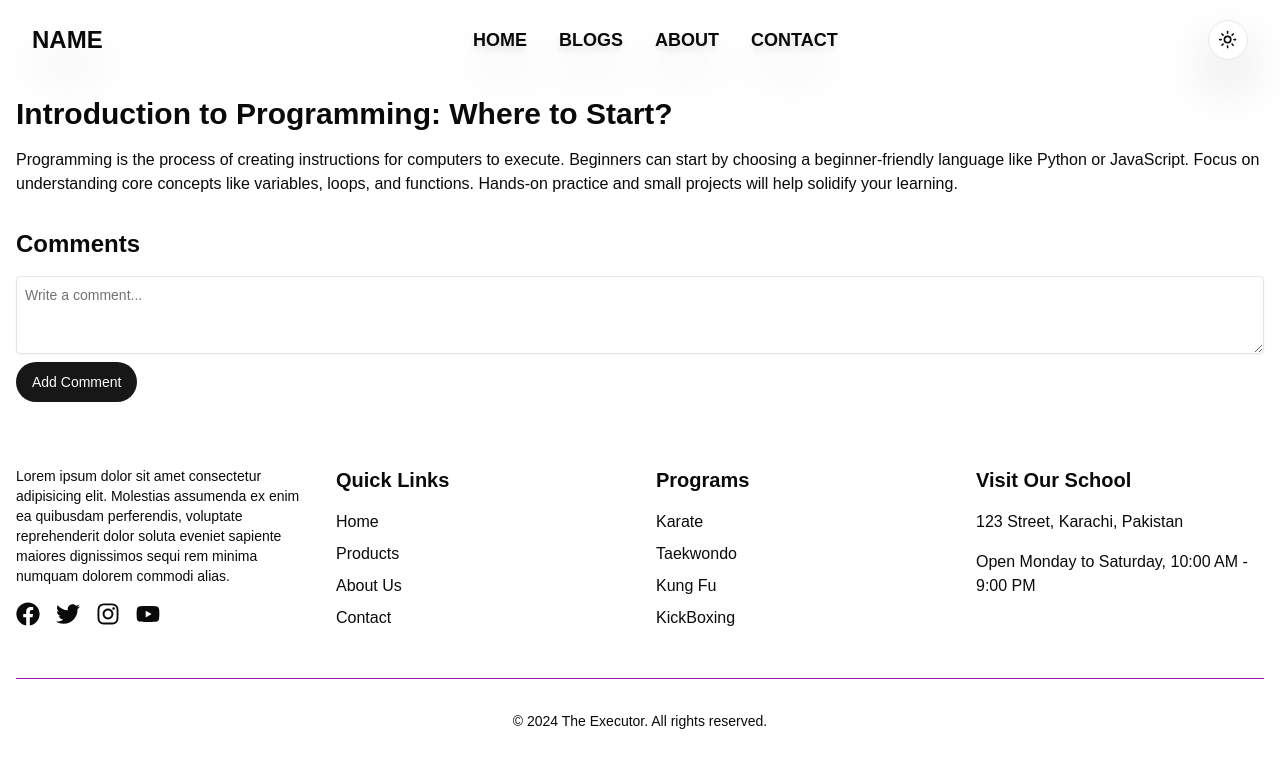
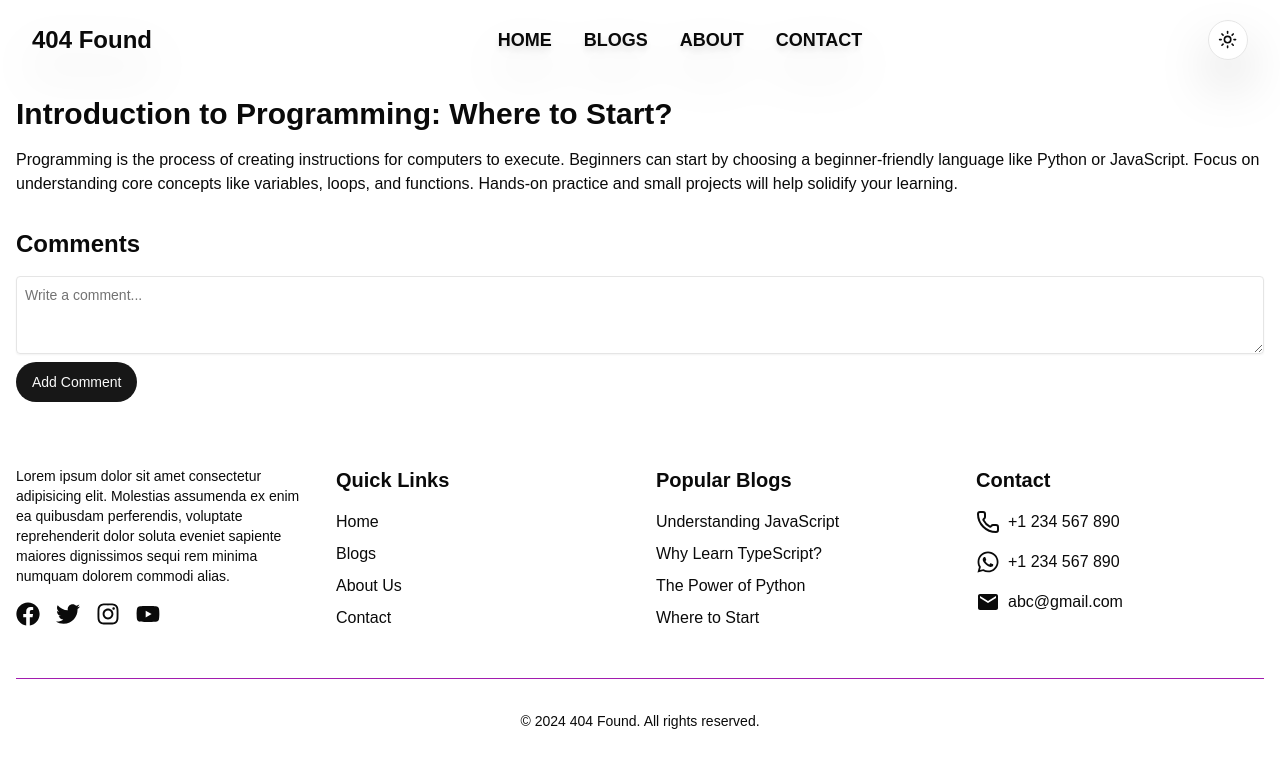
Before and after one commit to Tahasiraj1/Dynamic-Blog-Website, a Next.js app: page /posts/1 in a window 1280 px wide. Shown: the top 768 px of the page. Built offline with nearby package versions, Linux system fonts and the light colour scheme.

Commit message:
Update Footer and Header components; replace placeholder text, add contact information, and remove unused DotPattern component

```diff
--- a/components/layout/Footer.tsx
+++ b/components/layout/Footer.tsx
@@ -1,6 +1,9 @@
 import React from 'react'
 import Link from 'next/link'
 import { FaFacebook, FaTwitter, FaInstagram, FaYoutube } from 'react-icons/fa'
+import { Phone } from 'lucide-react';
+import { FaWhatsapp } from "react-icons/fa6";
+import { MdEmail } from "react-icons/md";
 
 const Footer = () => {
   return (
@@ -35,35 +38,41 @@ const Footer = () => {
                     <h3 className="text-xl font-bold mb-4">Quick Links</h3>
                     <ul className="space-y-2">
                     <li><Link href="/" className="hover:text-fuchsia-700 transition-colors">Home</Link></li>
-                    <li><Link href="/products" className="hover:text-fuchsia-700 transition-colors">Products</Link></li>
+                    <li><Link href="/posts" className="hover:text-fuchsia-700 transition-colors">Blogs</Link></li>
                     <li><Link href="/about" className="hover:text-fuchsia-700 transition-colors">About Us</Link></li>
                     <li><Link href="/contact" className="hover:text-fuchsia-700 transition-colors">Contact</Link></li>
                     </ul>
                 </div>
 
                 <div>
-                    <h3 className="text-xl font-bold mb-4">Programs</h3>
+                    <h3 className="text-xl font-bold mb-4">Popular Blogs</h3>
                     <ul className="space-y-2">
-                    <li><Link href="/" className="hover:text-fuchsia-700 transition-colors">Karate</Link></li>
-                    <li><Link href="/products" className="hover:text-fuchsia-700 transition-colors">Taekwondo</Link></li>
-                    <li><Link href="/about" className="hover:text-fuchsia-700 transition-colors">Kung Fu</Link></li>
-                    <li><Link href="/contact" className="hover:text-fuchsia-700 transition-colors">KickBoxing</Link></li>
+                    <li><Link href="/posts/2" className="hover:text-fuchsia-700 transition-colors">Understanding JavaScript</Link></li>
+                    <li><Link href="/posts/3" className="hover:text-fuchsia-700 transition-colors">Why Learn TypeScript?</Link></li>
+                    <li><Link href="/posts/4" className="hover:text-fuchsia-700 transition-colors">The Power of Python</Link></li>
+                    <li><Link href="/posts/1" className="hover:text-fuchsia-700 transition-colors">Where to Start</Link></li>
                     </ul>
                 </div>
 
                 <div>
-                    <h2 className="text-xl font-bold mb-4">Visit Our School</h2>
-                    <p>
-                    123 Street, Karachi, Pakistan
+                    <h2 className="text-xl font-bold mb-4">Contact</h2>
+                    <p className='mt-4 flex items-center'>
+                        <Phone className='w-6 h-6' />
+                        <span className="ml-2">+1 234 567 890</span>
                     </p>
-                    <p className='mt-4'>
-                    Open Monday to Saturday, 10:00 AM - 9:00 PM
+                    <p className='mt-4 flex items-center'>
+                        <FaWhatsapp className='w-6 h-6' />
+                        <span className="ml-2">+1 234 567 890</span>
+                    </p>
+                    <p className='mt-4 flex items-center'>
+                        <MdEmail className='w-6 h-6' />
+                        <span className="ml-2">abc@gmail.com</span>
                     </p>
                 </div>
             </div>
 
             <div className="mt-12 pt-8 border-t border-fuchsia-700 text-center text-sm">
-            <p>&copy; 2024 The Executor. All rights reserved.</p>
+            <p>&copy; 2024 404 Found. All rights reserved.</p>
             </div>
         </div>
     </footer>
--- a/components/layout/Header.tsx
+++ b/components/layout/Header.tsx
@@ -17,7 +17,7 @@ const Header = () => {
   return (
     <div className="relative font-extrabold text-xl w-full h-20 flex items-center justify-between drop-shadow-2xl px-4 md:px-8">
       <h1 className="font-bold text-2xl animate-in slide-in-from-left-full transition-transform transform duration-1000">
-        NAME
+        404 Found
       </h1>
       <div className="hidden md:block font-semibold">
         <ul className="flex">
--- a/components/ui/dot-pattern.tsx
+++ /dev/null
@@ -1,56 +0,0 @@
-import { useId } from "react";
-
-import { cn } from "@/lib/utils";
-
-interface DotPatternProps {
-  width?: number;
-  height?: number;
-  x?: number;
-  y?: number;
-  cx?: number;
-  cy?: number;
-  cr?: number;
-  className?: string;
-  [key: string]: unknown;
-}
-export function DotPattern({
-  width = 16,
-  height = 16,
-  x = 0,
-  y = 0,
-  cx = 1,
-  cy = 1,
-  cr = 1,
-  className,
-  ...props
-}: DotPatternProps) {
-  const id = useId();
-
-  return (
-    <svg
-      aria-hidden="true"
-      className={cn(
-        "pointer-events-none absolute inset-0 h-full w-full fill-fuchsia-600",
-        className,
-      )}
-      {...props}
-    >
-      <defs>
-        <pattern
-          id={id}
-          width={width}
-          height={height}
-          patternUnits="userSpaceOnUse"
-          patternContentUnits="userSpaceOnUse"
-          x={x}
-          y={y}
-        >
-          <circle id="pattern-circle" cx={cx} cy={cy} r={cr} />
-        </pattern>
-      </defs>
-      <rect width="100%" height="100%" strokeWidth={0} fill={`url(#${id})`} />
-    </svg>
-  );
-}
-
-export default DotPattern;
```
